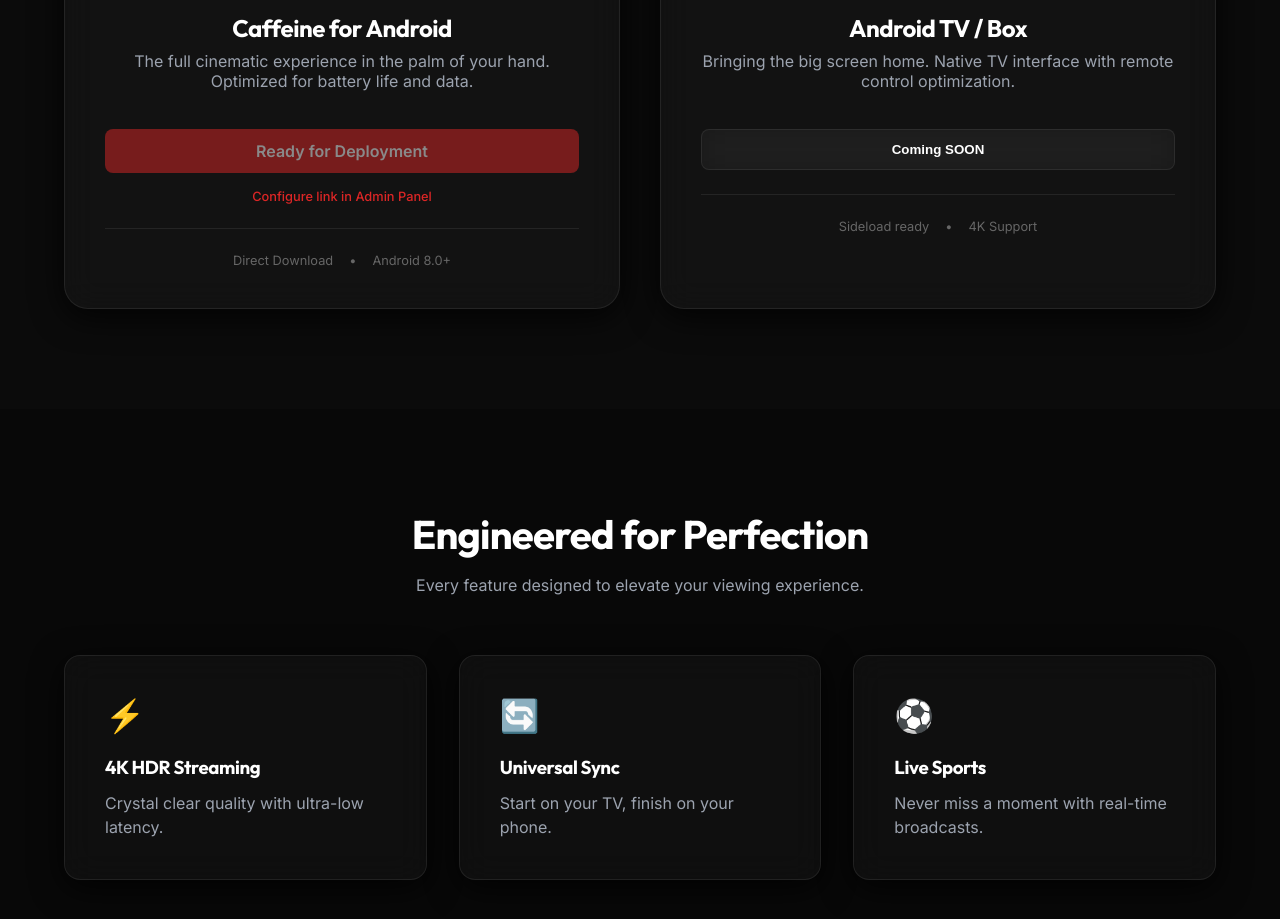
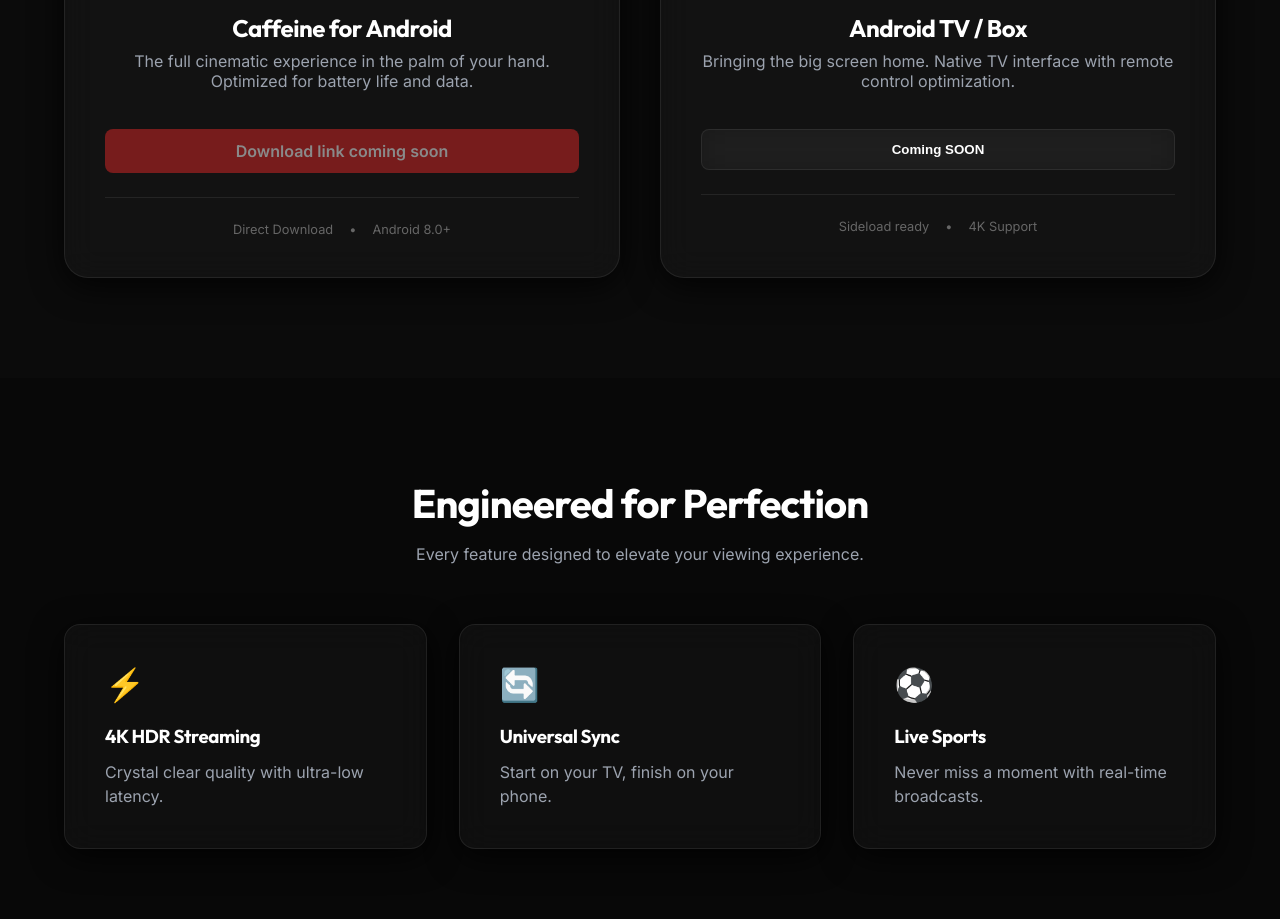
Before and after one commit to Webcap/caffeine-web, a Next.js app: page / in a window 1280 px wide. Shown: the part 1100-2019 px from the top of the page. Built offline with nearby package versions, Linux system fonts and the light colour scheme; no server answers.

Commit message:
feat: implement initial landing page with hero and download sections, including dynamic content and API integration for downloads.

```diff
--- a/src/app/page.tsx
+++ b/src/app/page.tsx
@@ -212,13 +212,8 @@
                     target="_blank"
                     rel="noopener noreferrer"
                   >
-                    {loading ? "Discovering..." : (apkUrl ? "Download APK" : "Ready for Deployment")}
+                    {loading ? "Discovering..." : (apkUrl ? "Download APK" : "Download link coming soon")}
                   </a>
-                  {!apkUrl && !loading && (
-                    <div style={{ fontSize: "0.8rem", color: "var(--primary)", fontWeight: 500 }}>
-                       Configure link in Admin Panel
-                    </div>
-                  )}
                </div>
 
                <div style={{ marginTop: "24px", paddingTop: "24px", borderTop: "1px solid var(--glass-border)", fontSize: "0.8rem", color: "#666", display: "flex", justifyContent: "center", gap: "1rem" }}>
```
